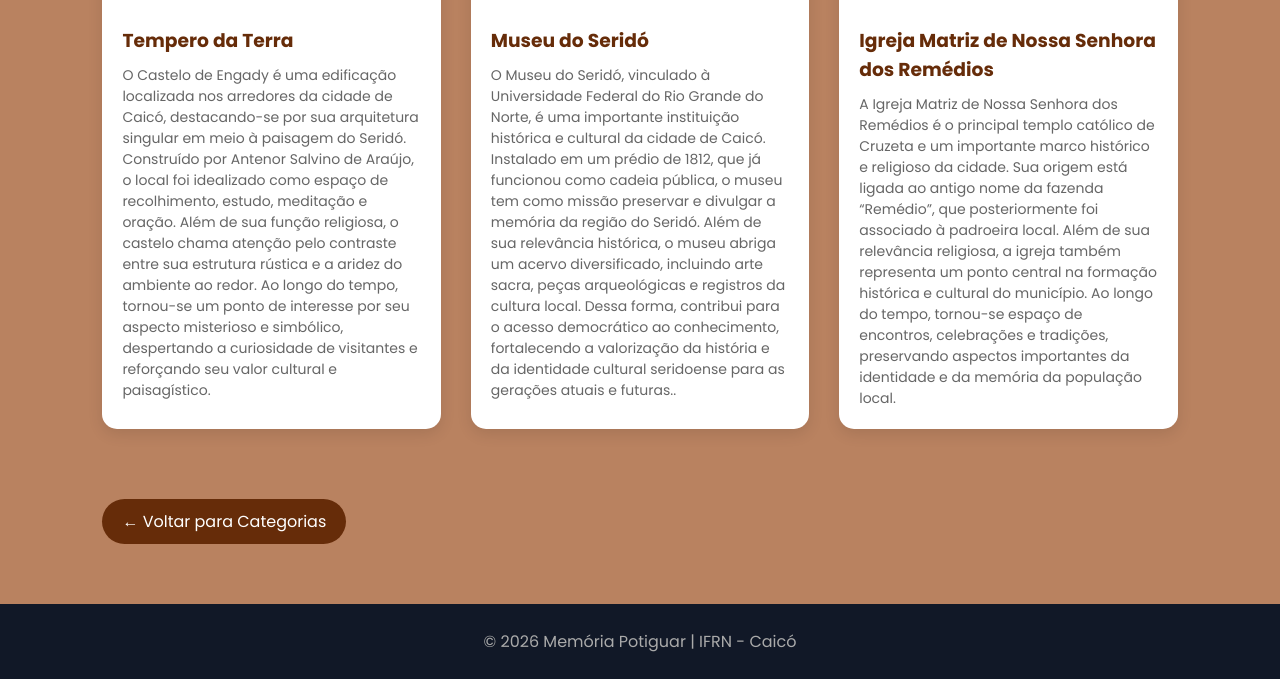
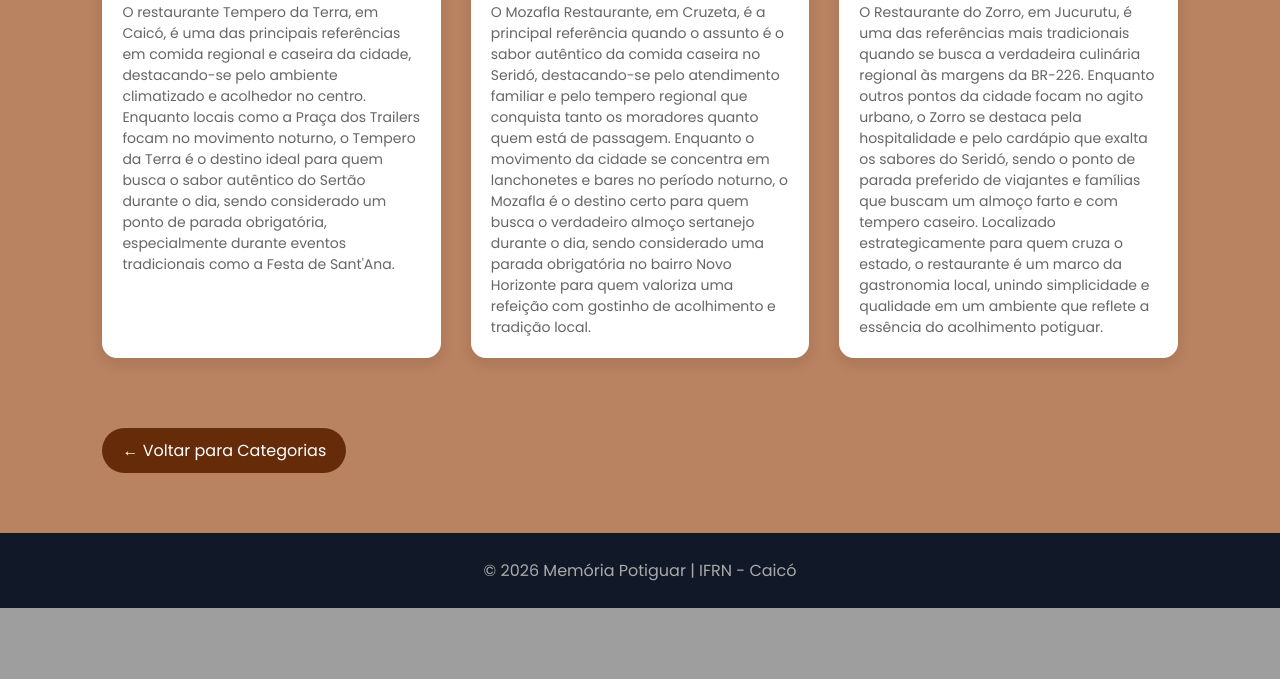
Before and after one commit to cesarsnts1/Pi_memoria_potiguar, a Flask app: page /gastronomia in a window 1280 px wide. Shown: the part 1424-2103 px from the top of the page. After the commit the page ends 2032 px from the top, so only its background shows below. Run offline with Flask 3, Linux system fonts and the light colour scheme.

Commit message:
Update gastronomia.html

```diff
--- a/templates/gastronomia.html
+++ b/templates/gastronomia.html
@@ -3,7 +3,7 @@
 <head>
 <meta charset="UTF-8">
 <meta name="viewport" content="width=device-width, initial-scale=1.0">
-<title>História - Memória Potiguar</title>
+<title>Gatronomia - Memória Potiguar</title>
 
 <link href="https://fonts.googleapis.com/css2?family=Poppins:wght@300;400;600;700&display=swap" rel="stylesheet">
 
@@ -168,10 +168,7 @@ footer {
         <img src="C:\Users\Cliente\Downloads\taapera.jfif">
         <div class="card-content">
             <h3>Recanto da Tapera</h3>
-            <p>A antiga comunidade de Barra de Santana, localizada em Jucurutu, tornou-se um símbolo de transformação com a construção da Barragem de Oiticica. A área foi submersa, levando à realocação dos moradores para outra região.
-
-                Além da mudança geográfica, houve uma ruptura marcada pela perda de espaços importantes, como a igreja e o campo de futebol, que faziam parte da vida comunitária. Assim, o caso representa tanto os benefícios da obra, como a segurança hídrica, quanto as perdas culturais e simbólicas vividas pela população deslocada.
-                </p>
+            <p>O Recanto da Tapera faz da gastronomia uma extensão da sua própria história, servindo o autêntico sabor do Seridó. O cardápio foca na culinária afetiva, com pratos regionais que resgatam o tempero das famílias sertanejas. No self-service dominical ou no menu à la carte, o foco é a tradição: ingredientes locais preparados para criar uma conexão entre o paladar e as raízes da terra. Comer ali é experimentar um patrimônio vivo, onde a comida preserva a memória que o tempo não apaga.</p>
         </div>
     </div>
 
@@ -179,9 +176,7 @@ footer {
         <img src="c:\Users\Cliente\Downloads\Gastrobar.webp">
         <div class="card-content">
             <h3>Gastrobar</h3>
-            <p>O Cruzeiro das Almas é um importante ponto histórico e de devoção popular na cidade de Cruzeta, situado na região do Seridó Potiguar. Frequentemente associado à fundação do município e à história religiosa local, o monumento integra a memória cultural da população.
-
-                Além de seu valor histórico, o Cruzeiro das Almas representa um espaço de oração, tradição e identidade comunitária. Ao longo do tempo, consolidou-se como símbolo da religiosidade popular, preservando práticas e significados que reforçam a cultura e a memória coletiva da cidade.</p>
+            <p>A gastronomia do Gastrobar, na Serra do João do Vale, é uma celebração da regionalidade com sofisticação. Sob o comando da chef Patricia Lopes, o cardápio eleva os ingredientes do Sertão a um novo patamar, oferecendo desde o tradicional café da manhã serrano até petiscos elaborados e drinks autorais. O foco está na experiência sensorial: sabores marcantes que harmonizam com o clima ameno e a vista privilegiada, transformando cada refeição em um evento de lazer e contemplação nas alturas..</p>
         </div>
     </div>
 
@@ -189,39 +184,32 @@ footer {
         <img src="C:\Users\Cliente\Downloads\Praça dos Trailers.jpg">
         <div class="card-content">
             <h3>Praça dos Trailers</h3>
-            <p>A Casa Forte do Cuó é considerada a construção colonial mais antiga da cidade de Caicó e um marco inicial do povoamento da região do Seridó. Erguida por volta de 1683 pelo Antônio de Albuquerque da Câmara, a estrutura funcionava como residência fortificada e base militar estratégica.
-
-                Além de sua importância arquitetônica, a Casa Forte do Cuó está diretamente ligada ao contexto da Guerra dos Bárbaros, representando um período de conflitos e ocupação territorial. Dessa forma, o local preserva aspectos fundamentais da história regional, contribuindo para a compreensão das origens e da formação do Seridó.</p>
+            <p>A Praça dos Trailers é o ponto de encontro mais democrático de Caicó, onde a vida urbana pulsa ao redor da gastronomia de rua. Diferente do refúgio rural, a praça foca na agilidade e no convívio, oferecendo desde sanduíches clássicos a pratos com o toque regional da carne de sol. É o coração social da cidade, onde o sabor popular e a hospitalidade seridoense se misturam sob o céu aberto, transformando cada lanche em um momento de lazer coletivo.
+            </p>
         </div>
     </div>
 
     <div class="card">
-        <img src="Tempero da Terra">
+        <img src="c:\Users\Cliente\Downloads\tempero da terra.jfif">
         <div class="card-content">
             <h3>Tempero da Terra</h3>
-            <p>O Castelo de Engady é uma edificação localizada nos arredores da cidade de Caicó, destacando-se por sua arquitetura singular em meio à paisagem do Seridó. Construído por Antenor Salvino de Araújo, o local foi idealizado como espaço de recolhimento, estudo, meditação e oração.
-
-                Além de sua função religiosa, o castelo chama atenção pelo contraste entre sua estrutura rústica e a aridez do ambiente ao redor. Ao longo do tempo, tornou-se um ponto de interesse por seu aspecto misterioso e simbólico, despertando a curiosidade de visitantes e reforçando seu valor cultural e paisagístico.</p>
+            <p>O restaurante Tempero da Terra, em Caicó, é uma das principais referências em comida regional e caseira da cidade, destacando-se pelo ambiente climatizado e acolhedor no centro. Enquanto locais como a Praça dos Trailers focam no movimento noturno, o Tempero da Terra é o destino ideal para quem busca o sabor autêntico do Sertão durante o dia, sendo considerado um ponto de parada obrigatória, especialmente durante eventos tradicionais como a Festa de Sant'Ana.</p>
         </div>
     </div>
 
     <div class="card">
-        <img src="C:\Users\Cliente\Downloads\Museu do Seridó (Histórico e cultural).jfif">
+        <img src="C:\Users\Cliente\Downloads\mozafla.jfif">
         <div class="card-content">
-            <h3>Museu do Seridó</h3>
-            <p>O Museu do Seridó, vinculado à Universidade Federal do Rio Grande do Norte, é uma importante instituição histórica e cultural da cidade de Caicó. Instalado em um prédio de 1812, que já funcionou como cadeia pública, o museu tem como missão preservar e divulgar a memória da região do Seridó.
-
-                Além de sua relevância histórica, o museu abriga um acervo diversificado, incluindo arte sacra, peças arqueológicas e registros da cultura local. Dessa forma, contribui para o acesso democrático ao conhecimento, fortalecendo a valorização da história e da identidade cultural seridoense para as gerações atuais e futuras..</p>
+            <h3>Mozafla Restaurante</h3>
+            <p>O Mozafla Restaurante, em Cruzeta, é a principal referência quando o assunto é o sabor autêntico da comida caseira no Seridó, destacando-se pelo atendimento familiar e pelo tempero regional que conquista tanto os moradores quanto quem está de passagem. Enquanto o movimento da cidade se concentra em lanchonetes e bares no período noturno, o Mozafla é o destino certo para quem busca o verdadeiro almoço sertanejo durante o dia, sendo considerado uma parada obrigatória no bairro Novo Horizonte para quem valoriza uma refeição com gostinho de acolhimento e tradição local.</p>
         </div>
     </div>
 
     <div class="card">
-        <img src="C:\Users\Cliente\Downloads\Igreja Matriz de Nossa Senhora dos Remédios.jfif">
+        <img src="c:\Users\Cliente\Downloads\zorro.jpg">
         <div class="card-content">
-            <h3>Igreja Matriz de Nossa Senhora dos Remédios</h3>
-            <p>A Igreja Matriz de Nossa Senhora dos Remédios é o principal templo católico de Cruzeta e um importante marco histórico e religioso da cidade. Sua origem está ligada ao antigo nome da fazenda “Remédio”, que posteriormente foi associado à padroeira local.
-
-                Além de sua relevância religiosa, a igreja também representa um ponto central na formação histórica e cultural do município. Ao longo do tempo, tornou-se espaço de encontros, celebrações e tradições, preservando aspectos importantes da identidade e da memória da população local.</p>
+            <h3>Restaurante do Zorro</h3>
+            <p> O Restaurante do Zorro, em Jucurutu, é uma das referências mais tradicionais quando se busca a verdadeira culinária regional às margens da BR-226. Enquanto outros pontos da cidade focam no agito urbano, o Zorro se destaca pela hospitalidade e pelo cardápio que exalta os sabores do Seridó, sendo o ponto de parada preferido de viajantes e famílias que buscam um almoço farto e com tempero caseiro. Localizado estrategicamente para quem cruza o estado, o restaurante é um marco da gastronomia local, unindo simplicidade e qualidade em um ambiente que reflete a essência do acolhimento potiguar.</p>
         </div>
     </div>
 
```
